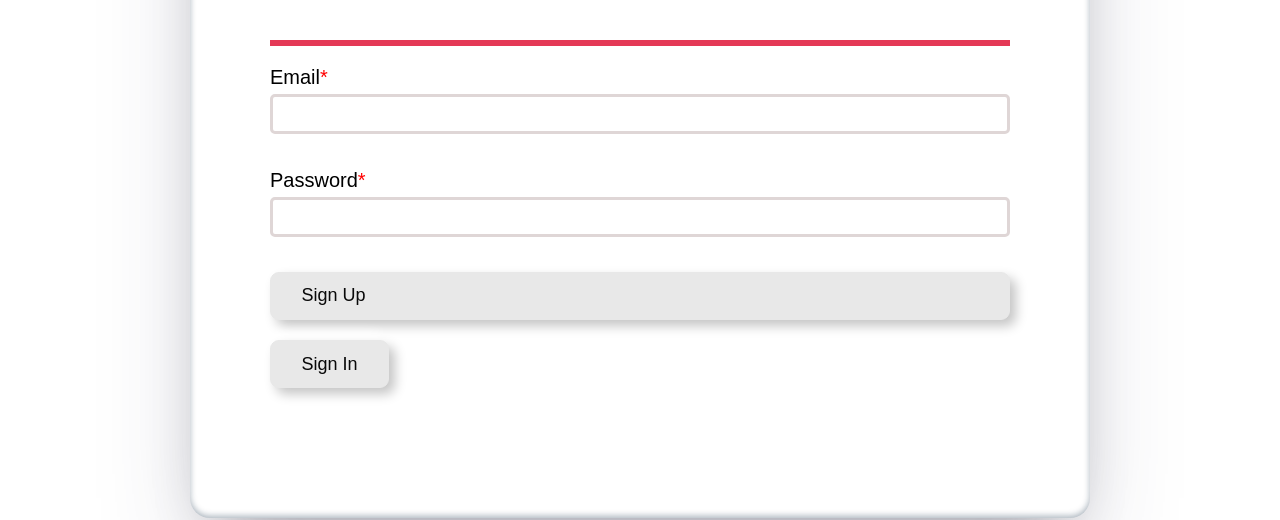
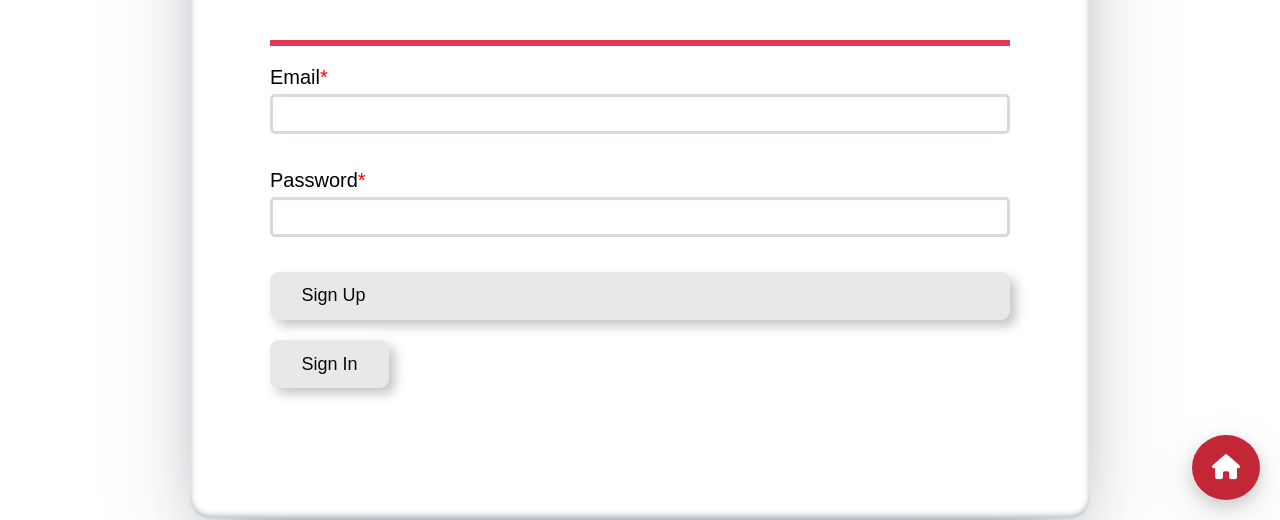
Before and after one commit to eyadwebdeveloper/YSJ-Portal, a plain HTML site: page index.html in a window 1280 px wide. Shown: the part 280-800 px from the top of the page. Drawn offline with Linux system fonts and the light colour scheme; a web font is replaced by a local one.

Commit message:
Update index.html

```diff
--- a/index.html
+++ b/index.html
@@ -112,6 +112,9 @@
                     </form>
                 </div>
             </div>
+            <a href="https://www.ys-journal.org" target="_blank" class="fixed">
+      <i class="fa-solid fa-house"></i>
+    </a>
     </main>
 
 
```
